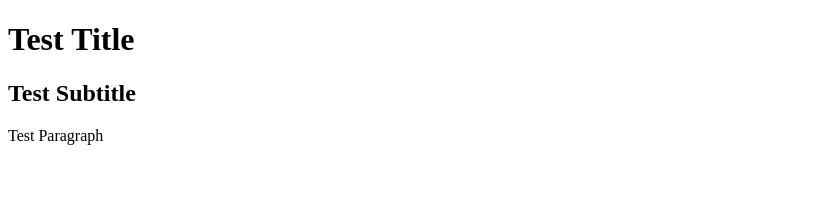
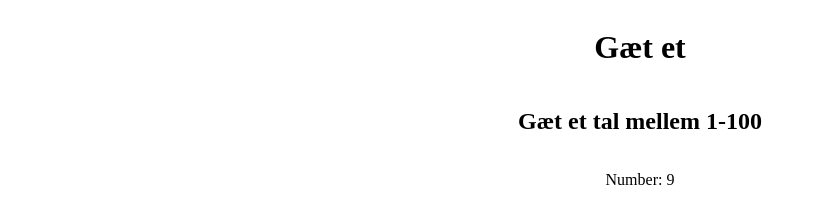
Before and after one commit to SmoIIy/frontend-excersises, a plain HTML site: page basics.html in a window 1280 px wide. Shown: the whole page, without its empty margins (0-816 px from the left). Drawn offline with Linux system fonts and the light colour scheme.

Commit message:
opgave 1-2 done

```diff
--- a/basics.html
+++ b/basics.html
@@ -4,22 +4,13 @@
     <meta charset="UTF-8">
     <meta name="viewport" content="width=device-width, initial-scale=1.0">
     <title>Document</title>
-    <script src="basics.js"></script>
+    <link rel="stylesheet" href="css/style.css">
+    <script defer src="basics.js"></script>
 </head>
 <body>
-    <h1>Test Title</h1>
-    <h2>Test Subtitle</h2>
-    <p>Test Paragraph</p>
+    <h1>Gæt et</h1>
+    <h2>Gæt et tal mellem 1-100</h2>
+    <p>Number: <span class="rnumber"></span></p>
 
-    <script>
-        for (let i = 1; i <= 100; i++){
-            let output = "";
-            if (i % 3 == 0) { output = output + "Fizz";}
-            if (i % 5 == 0) { output = output + "Buzz";}
-
-
-            console.log(output);
-        }
-    </script>
 </body>
 </html>
--- a/basics.js
+++ b/basics.js
@@ -1 +1,11 @@
-console.log("test")
+function getRandomInt(max) {
+    return Math.floor(Math.random() * max);
+  }
+const number = getRandomInt(100);
+const numberText = document.querySelector(".rnumber");
+
+numberText.textContent = number;
+
+
+
+console.log(number);
--- a/css/style.css
+++ b/css/style.css
@@ -0,0 +1,6 @@
+body {
+    display: flex;
+        justify-content: center;
+        align-items: center;
+        flex-direction: column;
+}
```
